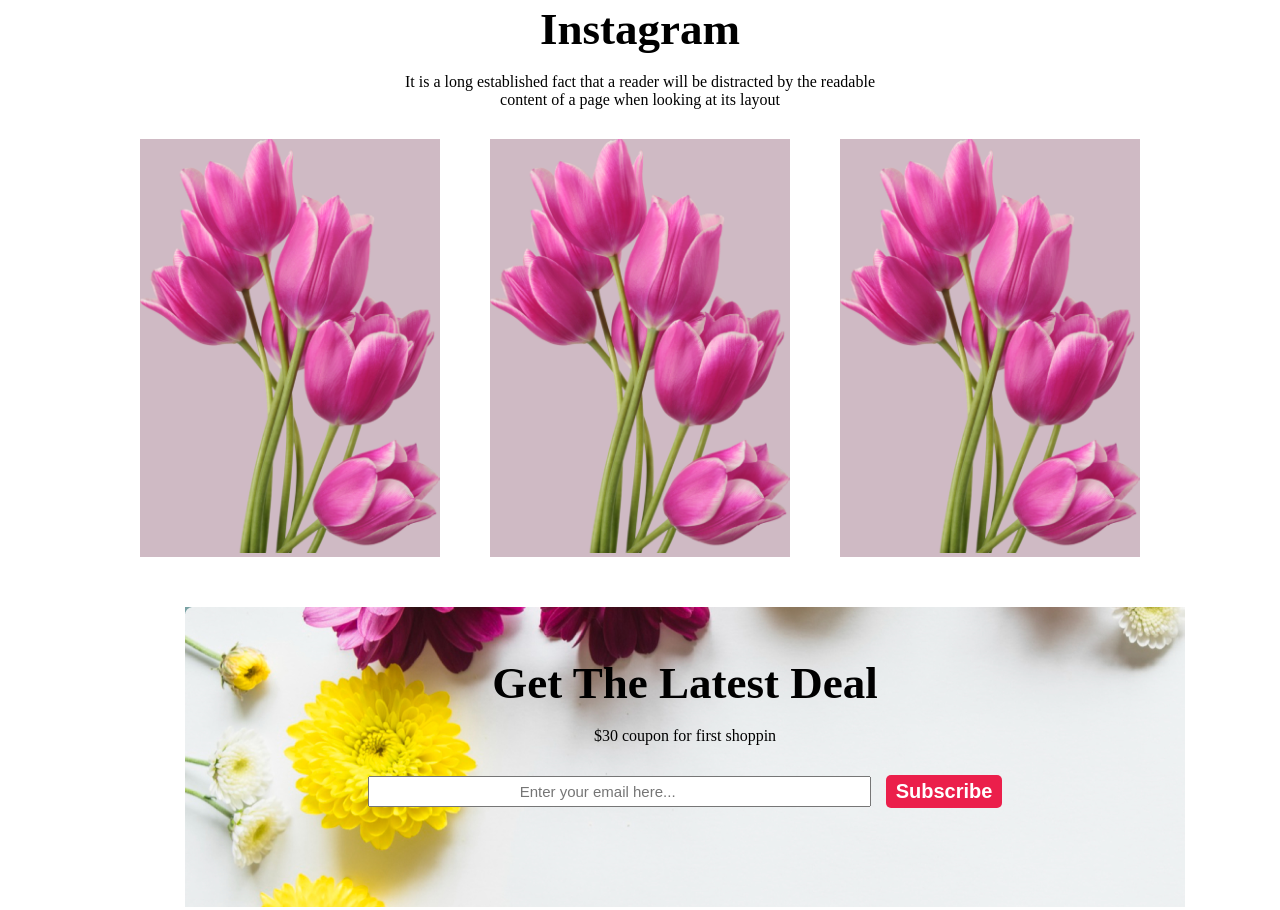
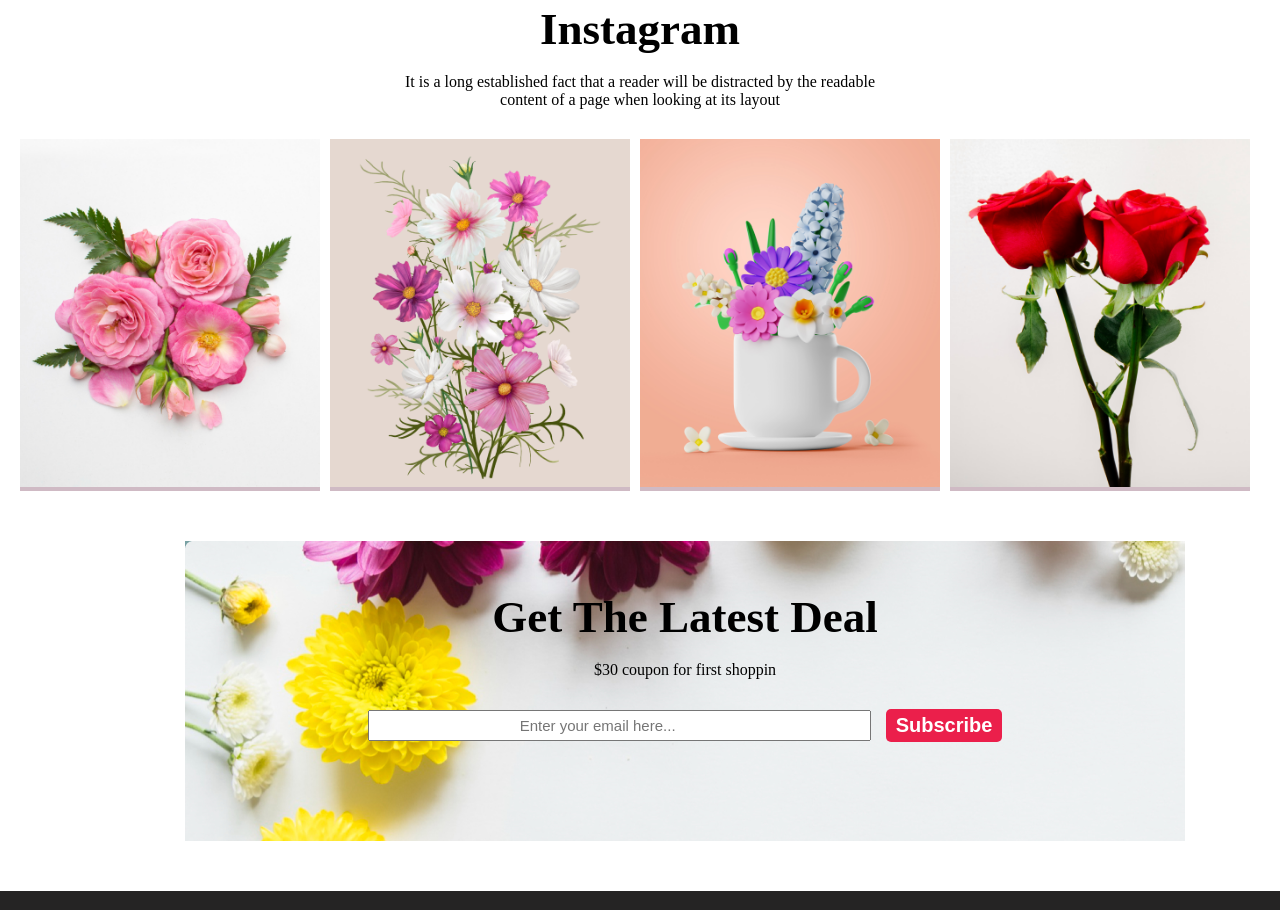
Before and after one commit to Developer-Arif-CSE/Flower-Shop, a plain HTML site: page index.html in a window 1280 px wide. Shown: the part 2215-3125 px from the top of the page. Drawn offline with Linux system fonts and the light colour scheme.

Commit message:
final work commited

```diff
--- a/index.html
+++ b/index.html
@@ -140,18 +140,21 @@
                    </p>
                 </div>
 
-                <div class="feature-images">
+                <div class="feature-images-2">
 
-                    <div class="first-image">
-                        <img class="f-images" src="./images/pngwing 6.png" alt="">
+                    <div class="first-image-2">
+                        <img class="f-images" src="./images/Flower 01.png" alt="">
 
                     </div>
 
-                    <div class="first-image">
-                        <img class="f-images" src="./images/pngwing 6.png" alt="">
+                    <div class="first-image-2">
+                        <img class="f-images" src="./images/Rectangle 4.png" alt="">
                     </div>
-                    <div class="first-image">
-                        <img class="f-images" src="./images/pngwing 6.png" alt="">
+                    <div class="first-image-2">
+                        <img class="f-images" src="./images/Rectangle 5.png" alt="">
+                    </div>
+                    <div class="first-image-2">
+                        <img class="f-images" src="./images/Rectangle 6.png" alt="">
                     </div>
 
 
--- a/style.css
+++ b/style.css
@@ -186,6 +186,22 @@
    font-size: 45px;
 }
 
+.feature-images-2{
+    display: flex;
+    justify-content: center;
+    margin-top: 30px;
+
+}
+
+.first-image-2{
+    background-color: #cfbac4;
+    align-items: center;
+    justify-content: center;
+    margin-right: 10px;
+
+ }
+
+
 .insta-images{
  display: flex;
  margin-top: 25px;
@@ -238,7 +254,7 @@
 
 
 .footer-container{
-    background-color: black;
+    background-color: rgb(37, 36, 36);
     color: white;
     text-align: center;
     height: 200px;
```
